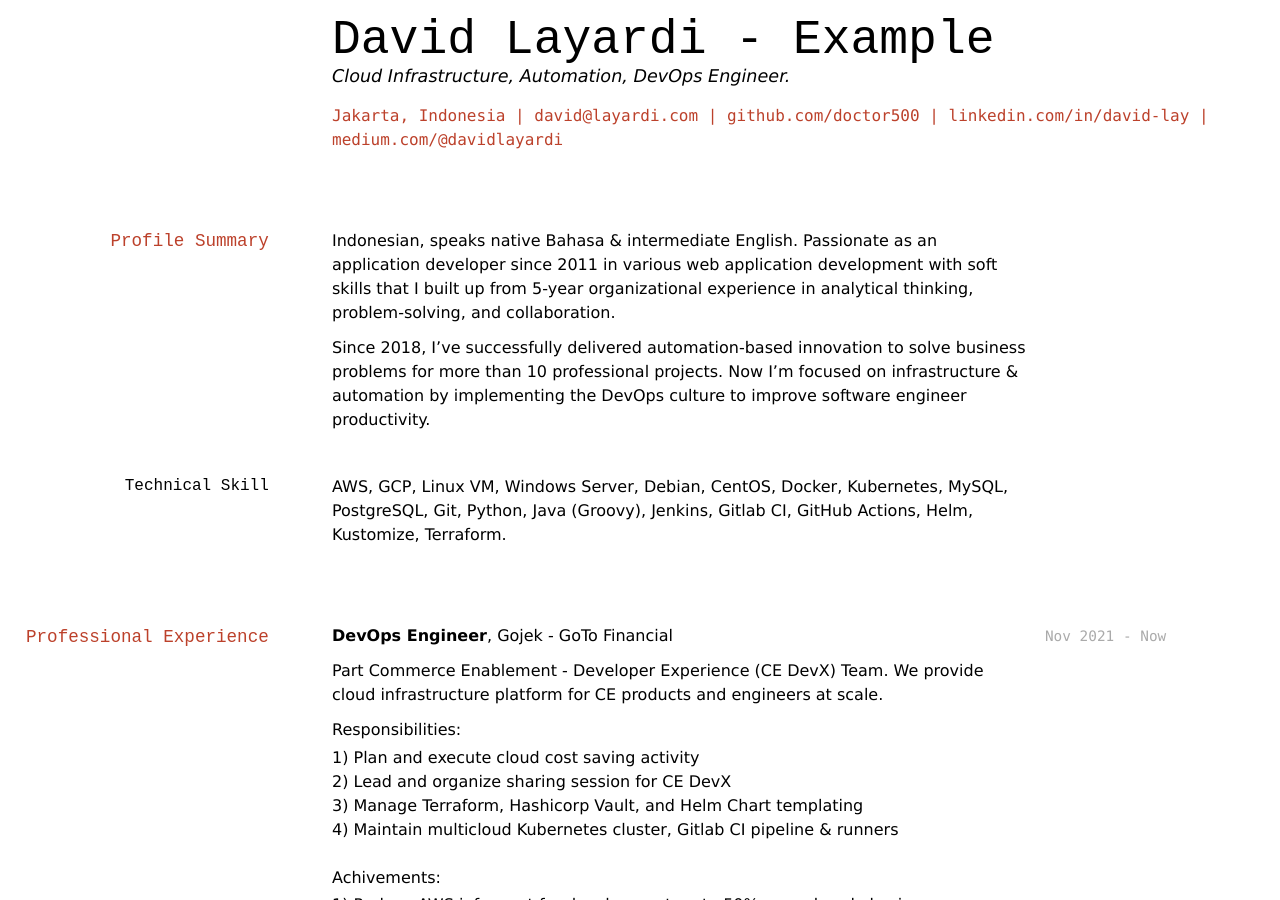
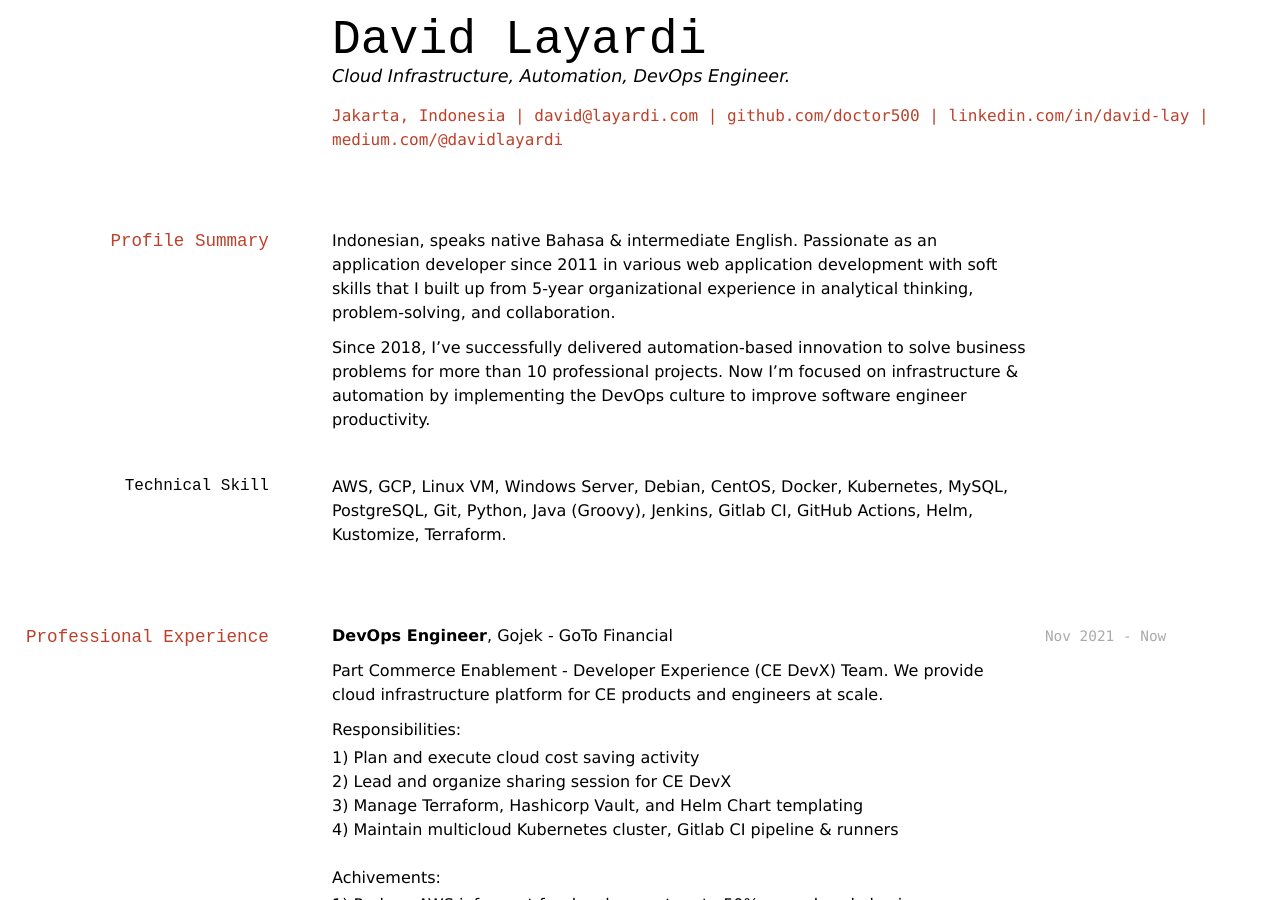
Before and after one commit to doctor500/cv, a Jekyll site: the page built from index.md, in a window 1280 px wide and 900 px high. Built offline with Jekyll 4.4.1, drawn with Linux system fonts in a browser that asks for light colours.

Commit message:
Update index.md

```diff
--- a/index.md
+++ b/index.md
@@ -2,7 +2,7 @@
 layout: cv
 title: David Layardi
 ---
-# David Layardi - Example
+# David Layardi
 Cloud Infrastructure, Automation, DevOps Engineer.
 
 <div id="webaddress">
```
